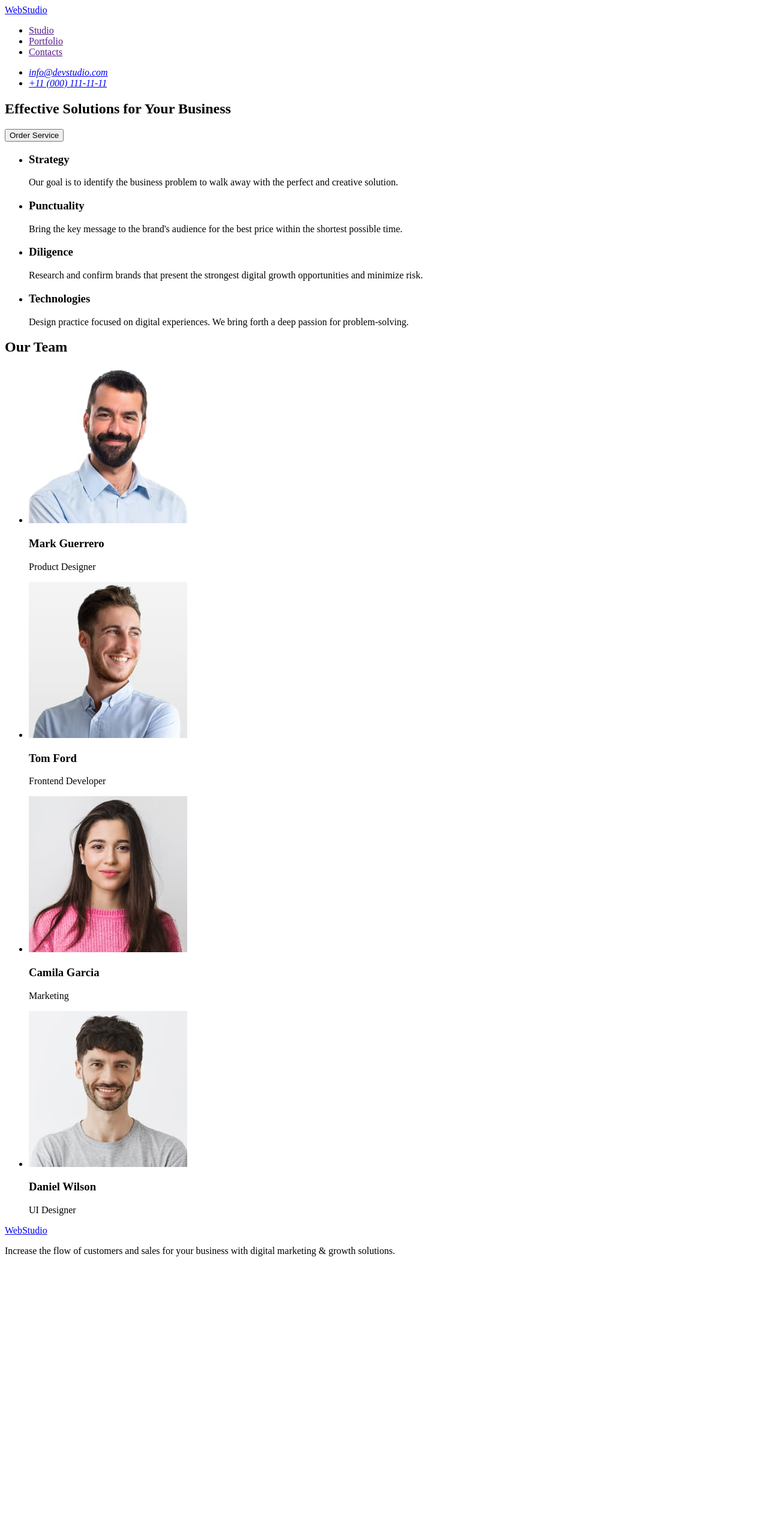
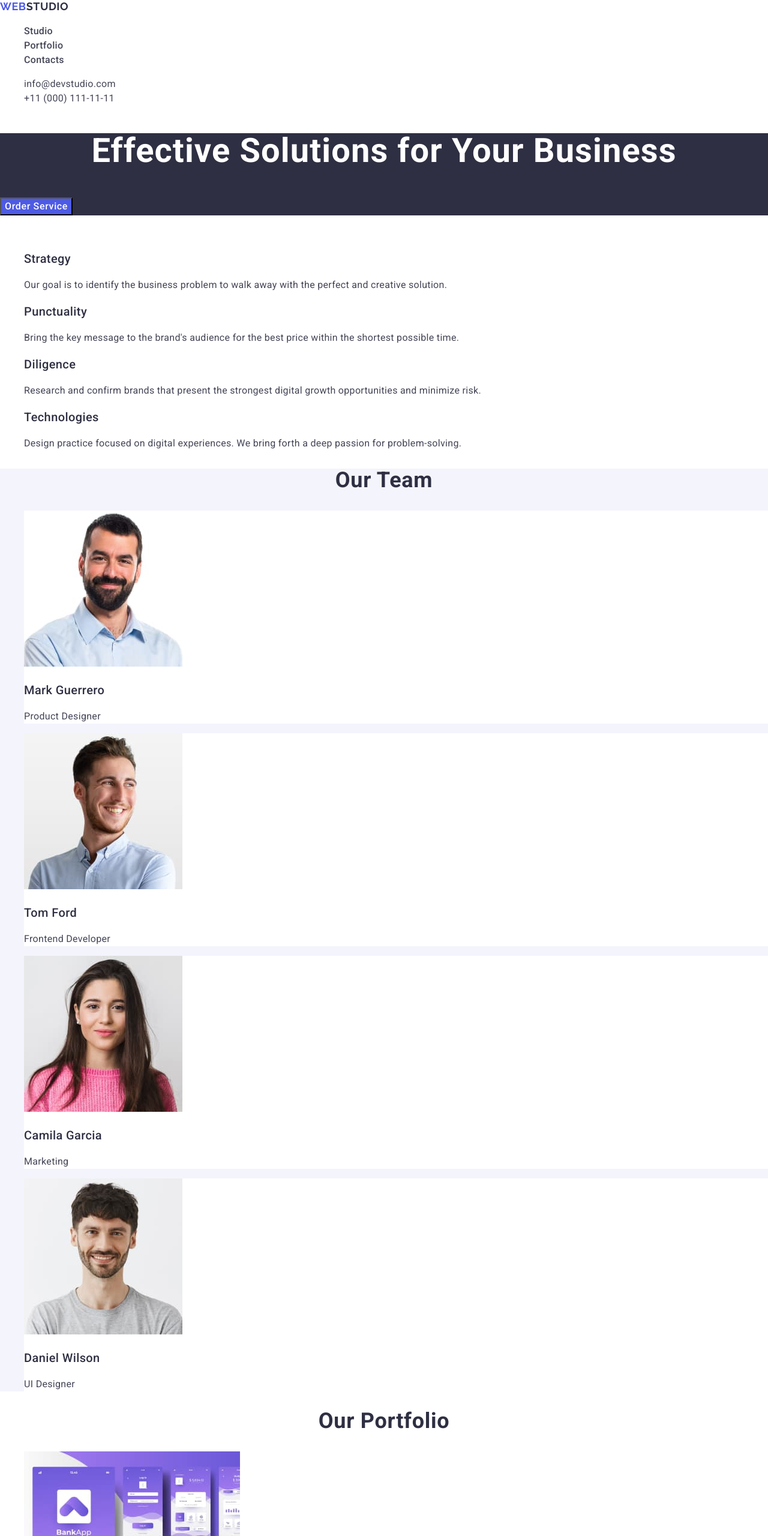
Before and after one commit to Quimlord/goit-markup-hw-2, a plain HTML site: page index.html in a window 1280 px wide. Shown: the top 2560 px of the page at 60% size. Before the commit the page ends 2110 px from the top, so only its background shows below. Drawn offline with nearby package versions, Linux system fonts and the light colour scheme.

Commit message:
styles & img

```diff
--- /dev/null
+++ b/css/styles.css
@@ -0,0 +1,159 @@
+body {
+  font-family: "Roboto", sans-serif;
+  color: #434455;
+  background-color: #ffffff;
+  line-height: 1.5;
+  letter-spacing: 0.02em;
+}
+
+ul,
+ol {
+  list-style-type: none;
+}
+
+a {
+  text-decoration: none;
+}
+
+.logo {
+  font-family: "Raleway", sans-serif;
+  font-weight: 700;
+  font-size: 18px;
+  line-height: 1.17;
+  letter-spacing: 0.03em;
+  text-transform: uppercase;
+  color: #4d5ae5;
+}
+
+.logo-second-part {
+  color: #2e2f42;
+}
+
+.studio-link {
+  font-weight: 500;
+  color: #434455;
+}
+
+.studio-link:hover,
+.studio-link:focus {
+  color: #404bbf;
+}
+
+.adress-link {
+  font-style: normal;
+  color: #434455;
+}
+
+.adress-link:hover,
+.adress-link:focus {
+  color: #404bbf;
+}
+
+.hero {
+  background-color: #2e2f42;
+}
+
+.hero-title {
+  color: #ffffff;
+  font-size: 56px;
+  line-height: 1.07;
+  text-align: center;
+  letter-spacing: 0.02em;
+}
+
+.hero-btn {
+  background-color: #4d5ae5;
+  font-family: "Roboto", sans-serif;
+  font-weight: 500;
+  font-size: 16px;
+  line-height: 1.5;
+  letter-spacing: 0.04em;
+  color: #ffffff;
+  cursor: pointer;
+}
+
+.hero-btn:hover,
+.hero-btn:focus {
+  background-color: #404bbf;
+}
+
+.our-advantages-heading {
+  visibility: hidden;
+  font-weight: 500;
+  font-size: 20px;
+  line-height: 1.2;
+  letter-spacing: 0.02em;
+  color: #2e2f42;
+}
+
+.our-advantages-item-heading {
+  font-weight: 500;
+  font-size: 20px;
+  line-height: 1.2;
+  letter-spacing: 0.02em;
+  color: #2e2f42;
+}
+
+.our-team {
+  background-color: #f4f4fd;
+}
+
+.our-team-block {
+  background-color: #ffffff;
+}
+
+.our-team-heading {
+  font-size: 36px;
+  line-height: 1.11;
+  text-align: center;
+  text-transform: capitalize;
+  letter-spacing: 0.02em;
+  color: #2e2f42;
+}
+
+.our-team-item-heading {
+  font-weight: 500;
+  font-size: 20px;
+  line-height: 1.2;
+  letter-spacing: 0.02em;
+  color: #2e2f42;
+}
+
+.our-portfolio-heading {
+  font-size: 36px;
+  line-height: 1.11;
+  text-align: center;
+  text-transform: capitalize;
+  letter-spacing: 0.02em;
+  color: #2e2f42;
+}
+
+.our-portfolio-item-heading {
+  font-weight: 500;
+  font-size: 20px;
+  line-height: 1.2;
+  letter-spacing: 0.02em;
+  color: #2e2f42;
+}
+
+.footer-info {
+  background-color: #2e2f42;
+}
+
+.footer-info-logo {
+  font-family: "Raleway", sans-serif;
+  font-weight: 700;
+  font-size: 18px;
+  line-height: 1.17;
+  letter-spacing: 0.03em;
+  text-transform: uppercase;
+  color: #4d5ae5;
+}
+
+.footer-info-second-part {
+  color: #f4f4fd;
+}
+
+.footer-info-text {
+  color: #f4f4fd;
+}
--- a/index.html
+++ b/index.html
@@ -3,96 +3,188 @@
   <head>
     <meta charset="UTF-8" />
     <meta name="viewport" content="width=device-width, initial-scale=1.0" />
-    <title>WebStudio</title>
+    <link
+      rel="stylesheet"
+      href="node_modules/modern-normalize/modern-normalize.css"
+    />
+    <link rel="preconnect" href="https://fonts.googleapis.com" />
+    <link rel="preconnect" href="https://fonts.gstatic.com" crossorigin />
+    <link
+      href="https://fonts.googleapis.com/css2?family=Raleway:wght@700&family=Roboto:wght@400;500;700&display=swap"
+      rel="stylesheet"
+    />
+
+    <link rel="stylesheet" href="./css/styles.css" />
+    <title>WebSudio</title>
   </head>
+
   <body>
     <header>
       <nav>
-        <a href="./index.html">WebStudio </a>
+        <a href="./index.html" class="logo"
+          >Web<span class="logo-second-part">Studio</span></a
+        >
         <ul>
-          <li><a href="">Studio</a></li>
-          <li><a href="">Portfolio</a></li>
-          <li><a href="">Contacts</a></li>
+          <li><a href="./index.html" class="studio-link">Studio</a></li>
+          <li><a href="" class="studio-link">Portfolio</a></li>
+          <li><a href="" class="studio-link">Contacts</a></li>
         </ul>
       </nav>
-      <address>
+      <address class="adress-link">
         <ul>
           <li>
-            <a href="mailto:info@devstudio.com"> info@devstudio.com </a>
+            <a href="mailto:info@devstudio.com" class="adress-link"
+              >info@devstudio.com</a
+            >
           </li>
-          <li><a href="tel:+110001111111"> +11 (000) 111-11-11</a></li>
+          <li>
+            <a href="tel:+110001111111" class="adress-link"
+              >+11 (000) 111-11-11</a
+            >
+          </li>
         </ul>
       </address>
     </header>
     <main>
-      <section>
-        <h1>Effective Solutions for Your Business</h1>
-        <button type="button">Order Service</button>
+      <section class="hero">
+        <h1 class="hero-title">Effective Solutions for Your Business</h1>
+        <button type="button" class="hero-btn">Order Service</button>
       </section>
-      <section>
-        <h2 hidden>Advantages</h2>
+
+      <section class="our-advantages">
+        <h2 class="our-advantages-heading">Our advantages</h2>
         <ul>
           <li>
-            <h3>Strategy</h3>
-            <p>
+            <h3 class="our-advantages-item-heading">Strategy</h3>
+            <p class="our-advantages-item-text">
               Our goal is to identify the business problem to walk away with the
               perfect and creative solution.
             </p>
           </li>
           <li>
-            <h3>Punctuality</h3>
-            <p>
+            <h3 class="our-advantages-item-heading">Punctuality</h3>
+            <p class="our-advantages-item-text">
               Bring the key message to the brand's audience for the best price
               within the shortest possible time.
             </p>
           </li>
-
           <li>
-            <h3>Diligence</h3>
-            <p>
+            <h3 class="our-advantages-item-heading">Diligence</h3>
+            <p class="our-advantages-item-text">
               Research and confirm brands that present the strongest digital
               growth opportunities and minimize risk.
             </p>
           </li>
-
           <li>
-            <h3>Technologies</h3>
-            <p>
+            <h3 class="our-advantages-item-heading">Technologies</h3>
+            <p class="our-advantages-item-text">
               Design practice focused on digital experiences. We bring forth a
               deep passion for problem-solving.
             </p>
           </li>
         </ul>
       </section>
-      <section>
-        <h2>Our Team</h2>
+
+      <section class="our-team">
+        <h2 class="our-team-heading">Our Team</h2>
         <ul>
-          <li>
-            <img src="./images/1.jpg" alt="Mark Guerrero" width="264" />
-            <h3>Mark Guerrero</h3>
-            <p>Product Designer</p>
+          <li class="our-team-block">
+            <img
+              src="./images/1.jpg"
+              alt="Product Designer photo"
+              width="264"
+            />
+            <h3 class="our-team-item-heading">Mark Guerrero</h3>
+            <p class="our-team-text">Product Designer</p>
           </li>
-          <li>
-            <img src="./images/2.jpg" alt="Tom Ford" width="264" />
-            <h3>Tom Ford</h3>
-            <p>Frontend Developer</p>
+          <li class="our-team-block">
+            <img
+              src="./images/2.jpg"
+              alt="Frontend Developer photo"
+              width="264"
+            />
+            <h3 class="our-team-item-heading">Tom Ford</h3>
+            <p class="our-team-text">Frontend Developer</p>
           </li>
-          <li>
-            <img src="./images/3.jpg" alt="Camila Garcia" width="264" />
-            <h3>Camila Garcia</h3>
-            <p>Marketing</p>
+          <li class="our-team-block">
+            <img src="./images/3.jpg" alt="Camila Garcia photo" width="264" />
+            <h3 class="our-team-item-heading">Camila Garcia</h3>
+            <p class="our-team-text">Marketing</p>
           </li>
-          <li>
-            <img src="./images/4.jpg" alt="Daniel Wilson" width="264" />
-            <h3>Daniel Wilson</h3>
-            <p>UI Designer</p>
+          <li class="our-team-block">
+            <img src="./images/4.jpg" alt="Daniel Wilson photo" width="264" />
+            <h3 class="our-team-item-heading">Daniel Wilson</h3>
+            <p class="our-team-text">UI Designer</p>
+          </li>
+        </ul>
+      </section>
+
+      <section class="our-portfolio">
+        <h2 class="our-portfolio-heading">Our Portfolio</h2>
+        <ul>
+          <li class="our-portfolio-item">
+            <img
+              src="./images/Portfolio1.jpg"
+              alt="Bankig app photo"
+              width="360"
+            />
+            <h3 class="our-portfolio-item-heading">Banking App</h3>
+            <p class="our-portfolio-item-text">App</p>
+          </li>
+          <li class="our-portfolio-item">
+            <img
+              src="./images/portfolio2.jpg"
+              alt="Cashless payment photo"
+              width="360"
+            />
+            <h3 class="our-portfolio-item-heading">Cashless Payment</h3>
+            <p class="our-portfolio-item-text">Marketing</p>
+          </li>
+          <li class="our-portfolio-item">
+            <img
+              src="./images/portfolio3.jpg"
+              alt="Meditation app photo"
+              width="360"
+            />
+            <h3 class="our-portfolio-item-heading">Meditation App</h3>
+            <p class="our-portfolio-item-text">App</p>
+          </li>
+          <li class="our-portfolio-item">
+            <img
+              src="./images/portfolio4.jpg"
+              alt="Car photo with open taxi app"
+              width="360"
+            />
+            <h3 class="our-portfolio-item-heading">Taxi Service</h3>
+            <p class="our-portfolio-item-text">Marketing</p>
+          </li>
+          <li class="our-portfolio-item">
+            <img
+              src="./images/portfolio5.jpg"
+              alt="Screen illustrations photo"
+              width="360"
+            />
+            <h3 class="our-portfolio-item-heading">Screen Illustrations</h3>
+            <p class="our-portfolio-item-text">Design</p>
+          </li>
+          <li class="our-portfolio-item">
+            <img
+              src="./images/portfolio6.jpg"
+              alt="Smiling girl with airpods"
+              width="360"
+            />
+            <h3 class="our-portfolio-item-heading">Online Courses</h3>
+            <p class="our-portfolio-item-text">Marketing</p>
           </li>
         </ul>
       </section>
     </main>
-    <footer>
-      <a href="./index.html">WebStudio </a>
-      <p>
+
+    <footer class="footer-info">
+      <a href="./index.html" class="footer-info-logo"
+        >Web<span class="footer-info-second-part">Studio</span></a
+      >
+      <p class="footer-info-text">
         Increase the flow of customers and sales for your business with digital
         marketing & growth solutions.
       </p>
```
Also changed, not shown: images/Portfolio1.jpg (added), images/portfolio2.jpg (added), images/portfolio3.jpg (added), images/portfolio4.jpg (added), images/portfolio5.jpg (added), images/portfolio6.jpg (added).
